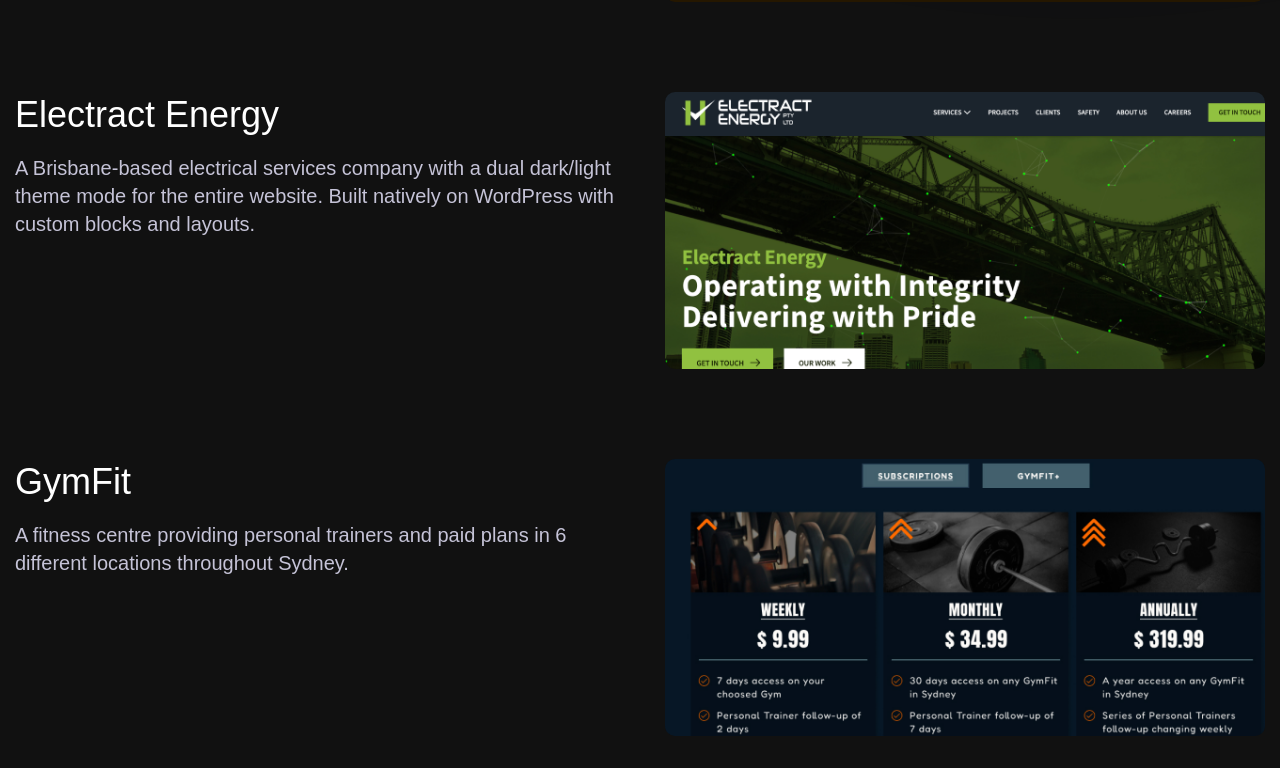
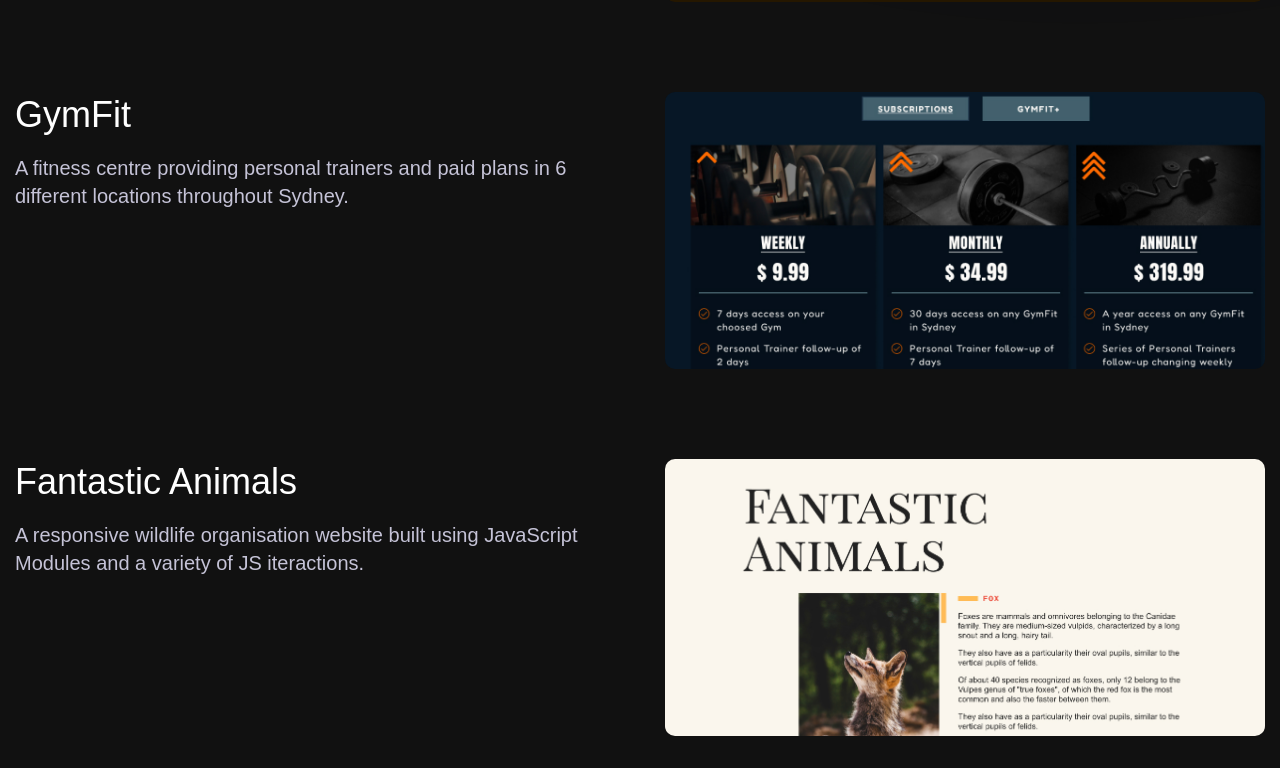
Before and after one commit to andremendonca03/Portfolio-2.0, a Next.js app: page /projects in a window 1280 px wide. Shown: the part 912-1680 px from the top of the page. Built offline with nearby package versions, Linux system fonts and the light colour scheme; a web font is replaced by a local one.

Commit message:
🏗️ Chore: Electract Case Study removal

```diff
--- a/src/components/projectsShowcase/ProjectsShowcase.tsx
+++ b/src/components/projectsShowcase/ProjectsShowcase.tsx
@@ -21,13 +21,14 @@
           />
         </div>
         <div className="flex flex-col gap-3 md:gap-5 mt-4 md:mt-6">
-          <ProjectCover
-            src={"/electract-energy/cover.png"}
-            alt={"Electract Energy Cover"}
-          />
+
           <ProjectCover
             src={"/giancarlo/cover.png"}
             alt={"Giancarlo Project Cover"}
+          />
+          <ProjectCover
+            src={"/fantastic-animals/cover.jpg"}
+            alt={"Fantastic Animals Cover"}
           />
         </div>
       </div>
--- a/src/content/projectsPage.json
+++ b/src/content/projectsPage.json
@@ -12,12 +12,6 @@
     "link": "https://giancarlo.andremendonca.me"
   },
   {
-    "title": "Electract Energy",
-    "copy": "<p>A Brisbane-based electrical services company with a dual dark/light theme mode for the entire website. Built natively on WordPress with custom blocks and layouts.</p>",
-    "image": "/electract-energy/cover.png",
-    "link": "https://electractenergy.com.au"
-  },
-  {
     "title": "GymFit",
     "copy": "<p>A fitness centre providing personal trainers and paid plans in 6 different locations throughout Sydney.</p>",
     "image": "/gymfit/cover.png",
```
